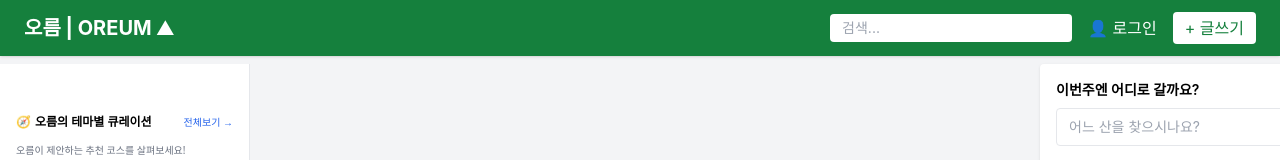
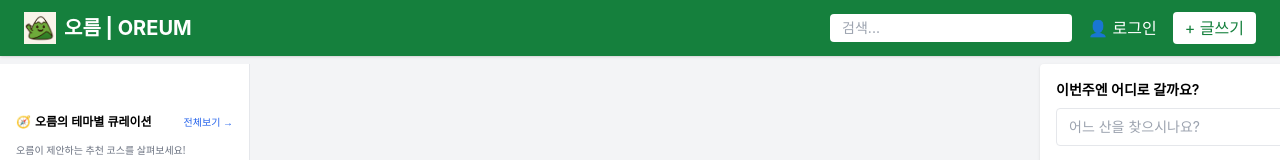
Before and after one commit to sanghyunbang/oreum-fronted-react, a React (Create React App) app: page / in a window 1280 px wide. Shown: the top 160 px of the page. Built offline with nearby package versions, Linux system fonts and the light colour scheme; no server answers; some icons are missing.

Commit message:
favicon 추가

```diff
--- a/public/index.html
+++ b/public/index.html
@@ -2,7 +2,7 @@
 <html lang="ko">
   <head>
     <meta charset="utf-8" />
-    <link rel="icon" href="%PUBLIC_URL%/favicon.ico" />
+    <link rel="icon" href="%PUBLIC_URL%/favicon.png" />
     <meta name="viewport" content="width=device-width, initial-scale=1" />
     <meta name="theme-color" content="#000000" />
     <meta
@@ -19,7 +19,7 @@
     />
 
 
-    <title>오름 | OREUM</title>
+    <title>오름(OREUM) - 함께하는 등산 커뮤니티</title>
   </head>
   <body>
     <noscript>자바스크립트를 활성화해주세요.</noscript>
--- a/src/components/common/Header.jsx
+++ b/src/components/common/Header.jsx
@@ -1,9 +1,18 @@
 import React from 'react';
 import { Link } from 'react-router-dom';
+
 const Header = () => {
   return (
     <header className="bg-green-700 text-white px-6 py-3 flex justify-between items-center shadow">
-      <Link to="/" className="text-xl font-bold">오름 | OREUM ⛰</Link>
+      <Link to="/" className="flex items-center text-xl font-bold gap-2">
+        <img
+          src={`${process.env.PUBLIC_URL}/favicon.png`}
+          alt="오름 로고"
+          className="w-8 h-8"
+        />
+        오름 | OREUM
+      </Link>
+
       <div className="flex items-center gap-4">
         <input
           type="text"
@@ -17,5 +26,4 @@ const Header = () => {
   );
 };
 
-
 export default Header;
```
Also changed, not shown: public/favicon.png (added).
